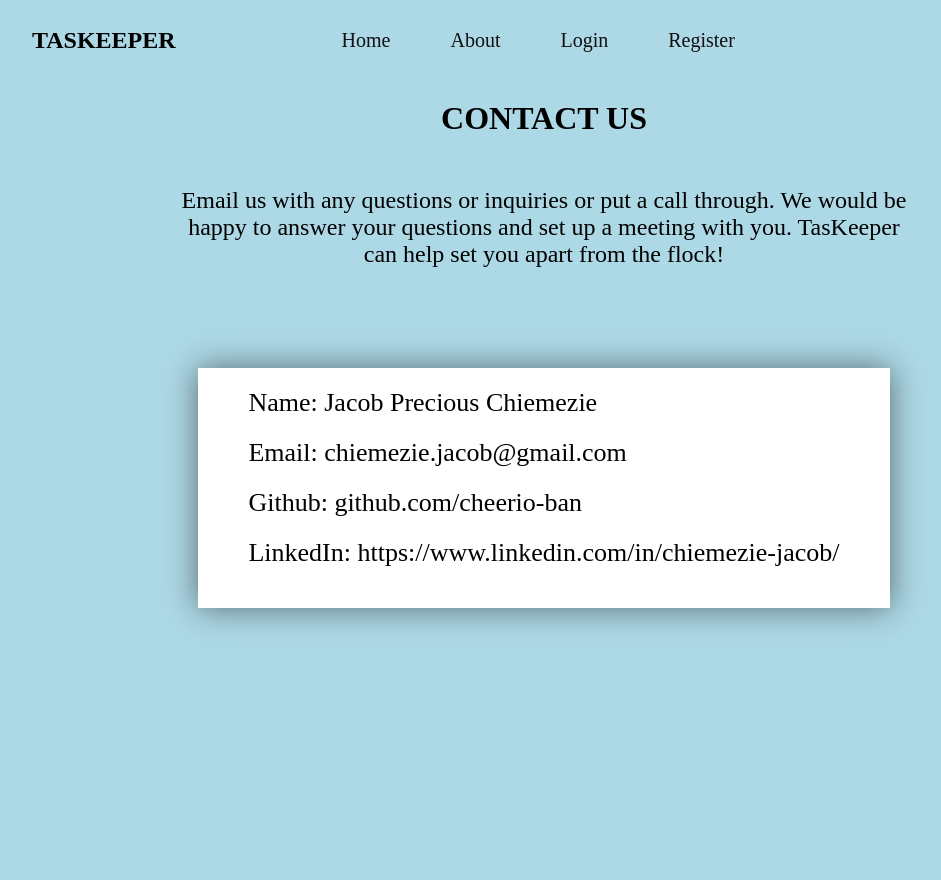
After one commit to Cheerio-ban/TaskKeeper, a Flask app: page /contact in a window 1280 px wide. The commit adds this page. Shown: the whole page, without its empty margins (96-1037 px from the left). Run offline with Flask 3, Linux system fonts and the light colour scheme.

Commit message:
Implemented styling for the contact page and fixed the issue with the task query returning all tasks in the database. Also fixed the issue with 'email already exists' during registration

```diff
--- a/app/forms.py
+++ b/app/forms.py
@@ -31,7 +31,7 @@ class RegistrationForm(FlaskForm):
 
     def validate_email(self, email):
         user = User.query.filter_by(email=email.data).first()
-        if email:
+        if user:
             raise ValidationError("That email exists")
 
 
@@ -49,7 +49,7 @@ class LoginForm(FlaskForm):
     submit = SubmitField('Sign In')
 
 class TasksForm(FlaskForm):
-    task_title = StringField('Task TItle:', validators=[DataRequired(), Length(max=60)])
+    task_title = StringField('Task Title:', validators=[DataRequired(), Length(max=60)])
     description = TextAreaField('Description:', validators=[DataRequired()])
     due_date = DateField('Due Date:', validators=[DataRequired()], format='%Y-%m-%d')
     date_created = DateField('Date Created', validators=[DataRequired()], format='%Y-%m-%d', default=date.today())
--- a/app/routes.py
+++ b/app/routes.py
@@ -59,7 +59,7 @@ def register():
         new.set_password(form.password.data)
         db.session.add(new)
         db.session.commit()
-        flash('congratulations, you are now a registered user!')
+        flash('congratulations, you are now a registered user!', 'success')
         return redirect(url_for('login'))
     return render_template('register.html', title='Sign Up', form=form)
 
@@ -67,10 +67,14 @@ def register():
 @login_required
 def tasks():
     form = TasksForm()
-    tasks = Task.query.all()
+    tasks = Task.query.filter_by(author=current_user).all()
     return render_template('tasks.html', tasks=tasks, form=form)
 
 @app.route('/logout')
 def logout():
     logout_user()
     return redirect(url_for('home'))
+
+@app.route('/contact')
+def contact():
+    return render_template('contact.html')
--- /dev/null
+++ b/app/static/css/contact.css
@@ -0,0 +1,31 @@
+.contact {
+    padding: 20px;
+    height: 100vh;
+    display: flex;
+    flex-direction: column;
+    align-items: center;
+    /* justify-content: center; */
+}
+
+.contact h1 {
+    font-size: 32px;
+    margin-bottom: 50px;
+}
+
+.contact .desc {
+    width: 60%;
+    font-size: 24px;
+    text-align: center;
+    margin-bottom: 100px;
+}
+
+.contact .deets {
+    padding: 20px 50px;
+    background-color: #fff;
+    box-shadow: 0 0 30px rgba(0, 0, 0, 0.5);
+}
+
+.contact .deets p {
+    font-size: 26px;
+    margin-bottom: 20px;
+}
--- /dev/null
+++ b/app/templates/contact.html
@@ -0,0 +1,19 @@
+{% extends "layout.html" %}
+
+{% block content %}
+<link rel="stylesheet" href="{{ url_for('static', filename='css/contact.css') }}">
+<section class="contact">
+    <h1>CONTACT US</h1>
+    <p class="desc">
+        Email us with any questions or inquiries or put a call through. We would be happy to
+        answer your questions and set up a meeting with you. TasKeeper can help
+        set you apart from the flock!
+    </p>
+    <div class="deets">
+        <p>Name: Jacob Precious Chiemezie</p>
+        <p>Email: chiemezie.jacob@gmail.com</p>
+        <p>Github: github.com/cheerio-ban</p>
+        <p>LinkedIn: https://www.linkedin.com/in/chiemezie-jacob/</p>
+    </div>
+</section>
+{% endblock %}
--- a/app/templates/layout.html
+++ b/app/templates/layout.html
@@ -36,7 +36,7 @@
         </ul>
       </nav>
       <div class="nav-button">
-        <a href="{{ url_for('home')}}" class="contact"><button>Contact</button></a>
+        <a href="{{ url_for('contact')}}" class="contact"><button>Contact</button></a>
       </div>
     </div>
 
```
Also changed, not shown: app/static/css/home.css (+21 -7 lines), app/static/css/tasks.css (+10 -1 lines), app/templates/home.html (+3 -9 lines), app/templates/tasks.html (+6 -1 lines), instance/tasks.db.
